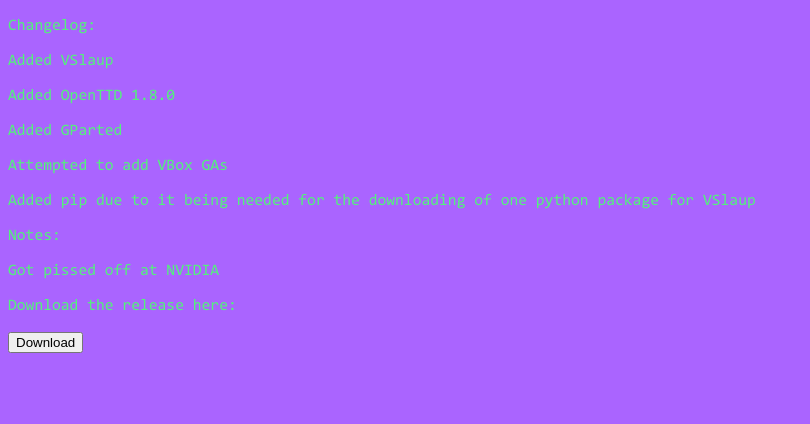
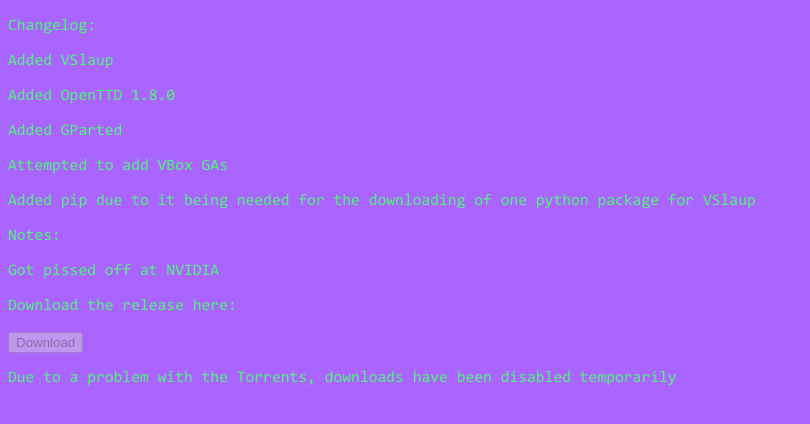
Before and after one commit to vincelinux/website, a plain HTML site: page dagger-hf2.html in a window 1280 px wide. Shown: the part 326-750 px from the top of the page, without its empty margins (0-810 px from the left). Drawn offline with Linux system fonts and the light colour scheme; files whose address does not match are found by name.

Commit message:
disable downloads and add notice.
I'm a idiot

```diff
--- a/dagger-hf2.html
+++ b/dagger-hf2.html
@@ -27,7 +27,8 @@
 <p>Download the release here:</p>
 
 <a href="https://github.com/vlinux-lm/files/raw/main/DAGGER/VLinuxLE-Dagger-HF2.torrent">
-<button class="btn btn-primary btn-lg">Download</button>
+<button class="btn btn-primary btn-lg" disabled>Download</button></a>
+<p>Due to a problem with the Torrents, downloads have been disabled temporarily</p>
 <!--<p>While you're waiting, check out the</p><a rel="me" href="https://mastodon.social/@vlinux">Mastodon</a><p> account this Linux Distro has!</p>-->
 </a>
 </body>
```
